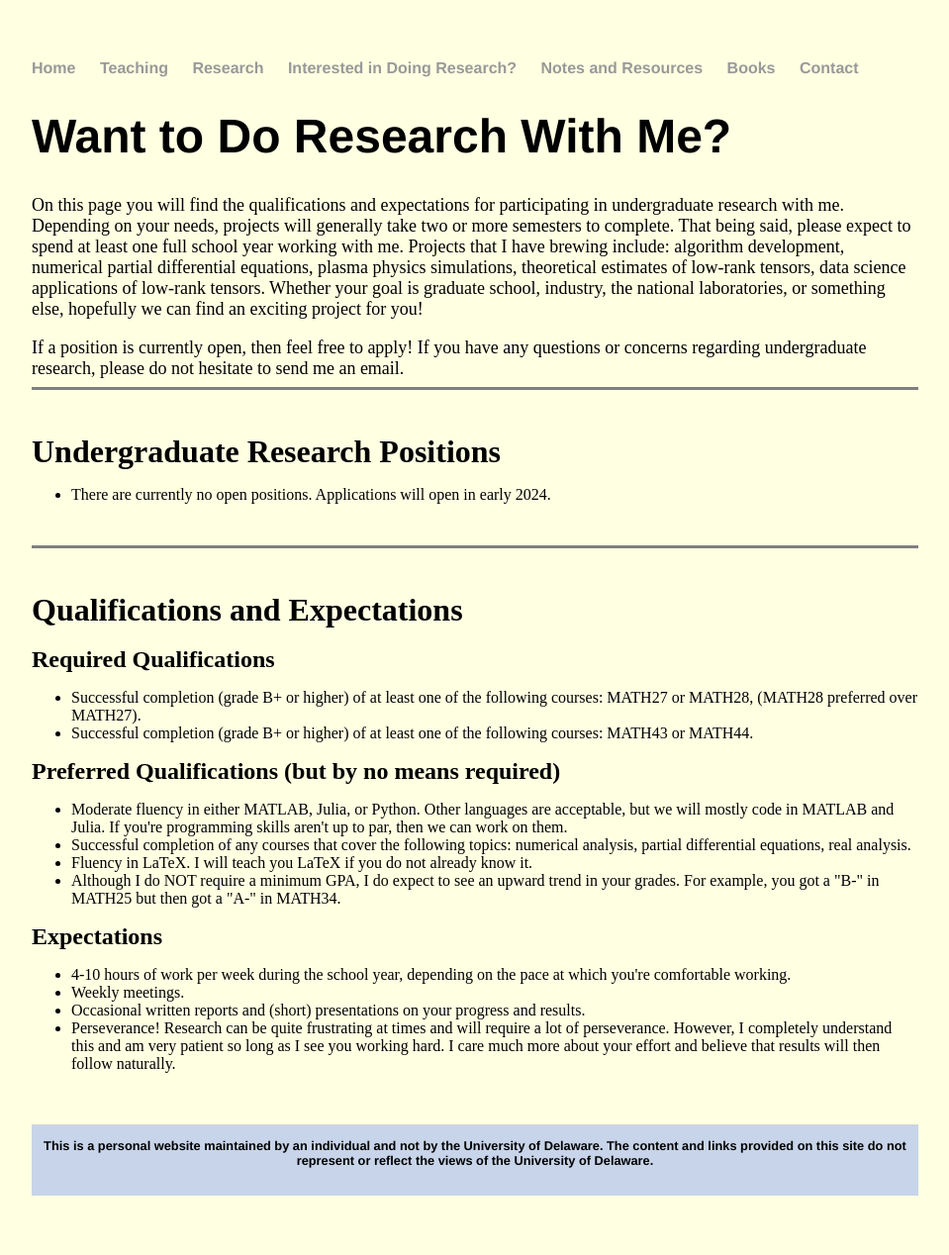
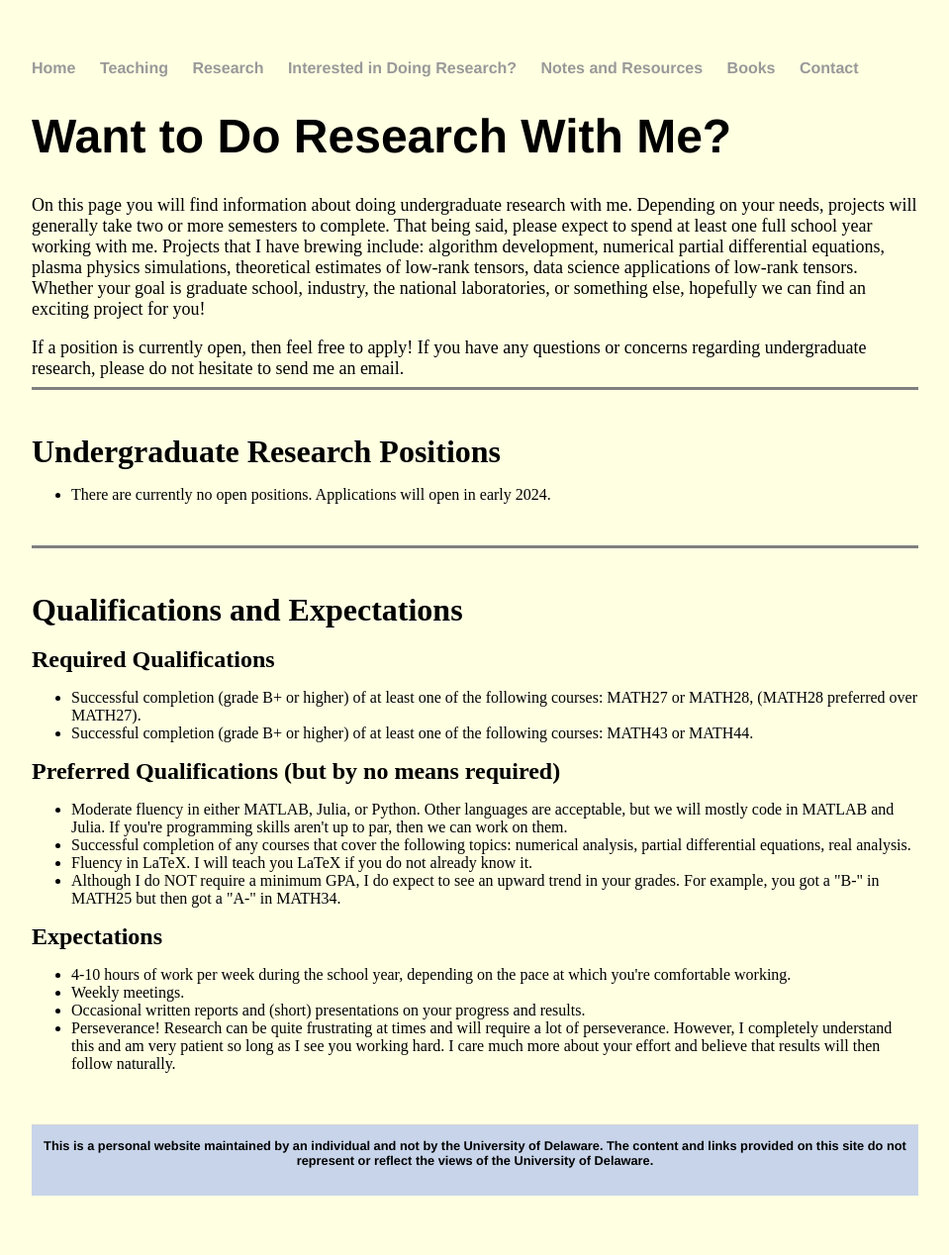
Before and after one commit to jhknakao/jhknakao.github.io, a Jekyll site: the page built from undergradresearch.html, in a window 1280 px wide. Shown: the whole page at 99% size, without its empty margins (160-1119 px from the left). Built offline with Jekyll 4.4.1, drawn with Linux system fonts in a browser that asks for light colours.

Commit message:
Update undergradresearch.html

```diff
--- a/undergradresearch.html
+++ b/undergradresearch.html
@@ -4,7 +4,7 @@
 ---
 <div class="blurb">
 	<h1>Want to Do Research With Me?</h1>
-	<font size="4">On this page you will find the qualifications and expectations for participating in undergraduate research with me. Depending on your needs, projects will generally take two or more semesters to complete. That being said, please expect to spend at least one full school year working with me. Projects that I have brewing include: algorithm development, numerical partial differential equations, plasma physics simulations, theoretical estimates of low-rank tensors, data science applications of low-rank tensors. Whether your goal is graduate school, industry, the national laboratories, or something else, hopefully we can find an exciting project for you!</font>
+	<font size="4">On this page you will find information about doing undergraduate research with me. Depending on your needs, projects will generally take two or more semesters to complete. That being said, please expect to spend at least one full school year working with me. Projects that I have brewing include: algorithm development, numerical partial differential equations, plasma physics simulations, theoretical estimates of low-rank tensors, data science applications of low-rank tensors. Whether your goal is graduate school, industry, the national laboratories, or something else, hopefully we can find an exciting project for you!</font>
 	<br>
 	<br>
 	<font size="4">If a position is currently open, then feel free to apply! If you have any questions or concerns regarding undergraduate research, please do not hesitate to send me an email.</font>
```
